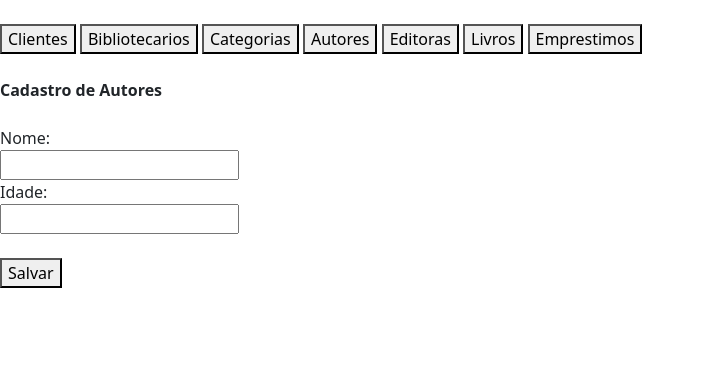
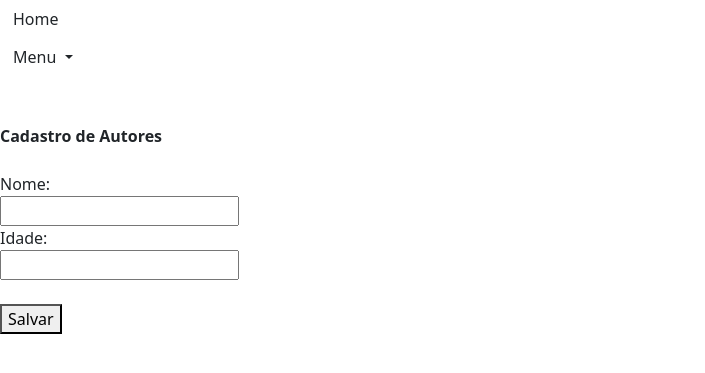
Before and after one commit to anleaes/2025-1-A3-UDWMJ-FAPA-05-Antonio, a Django app: template templates/autores/add_autor.html in a window 1280 px wide. Shown: the top 373 px of the page, without its empty margins (0-705 px from the left). Run offline with Django 5.2, Linux system fonts and the light colour scheme; the template is opened without the code that fills it, so the values that code supplies are empty, except form fields; tables that the repository leaves empty hold one stand-in row (values such as "Sample post"); form fields are guessed from the names that the template uses; some libraries are stand-ins or nearby versions.

Commit message:
add my stylesheet for custom styles

```diff
--- a/templates/base.html
+++ b/templates/base.html
@@ -8,26 +8,43 @@
     <meta name="viewport" content="width=device-width, initial-scale=1.0">
     <link rel="stylesheet" href="{% static 'css/jquery-ui.css' %}">
     <link rel="stylesheet" href="{% static 'css/bootstrap.min.css' %}">
+    <link rel="stylesheet" href="{% static 'css/my-styles.css' %}">
     <title>{% block title %}Biblioteca App{% endblock title %}</title>
 </head>
 <body>
-    <br />
-    <a href="{% url 'clientes:list_clientes' %}" ><button>Clientes</button></a>
-    <a href="{% url 'bibliotecarios:list_bibliotecarios' %}" ><button>Bibliotecarios</button></a>
-    <a href="{% url 'categorias:list_categorias' %}" ><button>Categorias</button></a>
-    <a href="{% url 'autores:list_autores' %}" ><button>Autores</button></a>
-    <a href="{% url 'editoras:list_editoras' %}" ><button>Editoras</button></a>
-    <a href="{% url 'livros:list_livros' %}" ><button>Livros</button></a>
-    <a href="{% url 'emprestimos:list_emprestimos' %}" ><button>Emprestimos</button></a>
+    <header>
+        <div class="header_home">
+            <a href="{% url 'core:home' %}" ><button class="btn header-btn">Home</button></a>
+        </div>
+        <div class="header_links">
+            <div class="dropdown" style="display: inline-block;">
+                <button class="btn header-btn dropdown-toggle" type="button" id="menuDropdown" data-toggle="dropdown" aria-haspopup="true" aria-expanded="false">
+                    Menu
+                </button>
+                <div class="dropdown-menu" aria-labelledby="menuDropdown">
+                    <a class="dropdown-item" href="{% url 'clientes:list_clientes' %}">Clientes</a>
+                    <a class="dropdown-item" href="{% url 'bibliotecarios:list_bibliotecarios' %}">Bibliotecarios</a>
+                    <a class="dropdown-item" href="{% url 'categorias:list_categorias' %}">Categorias</a>
+                    <a class="dropdown-item" href="{% url 'autores:list_autores' %}">Autores</a>
+                    <a class="dropdown-item" href="{% url 'editoras:list_editoras' %}">Editoras</a>
+                    <a class="dropdown-item" href="{% url 'livros:list_livros' %}">Livros</a>
+                    <a class="dropdown-item" href="{% url 'emprestimos:list_emprestimos' %}">Emprestimos</a>
+                </div>
+            </div>
+        </div>
+    </header>
     <br />
 
-    {% block body %}
+    <div class="page_content">
+        {% block body %}
 
-    {% endblock body %}
+        {% endblock body %}
+    </div>
 
     <script src="{% static 'js/jquery-3.5.1.min.js' %}"></script>
     <script src="{% static 'js/jquery.mask.min.js' %}"></script>
     <script src="{% static 'js/jquery-ui.js' %}"></script>
+    <script src="https://cdn.jsdelivr.net/npm/popper.js@1.16.1/dist/umd/popper.min.js"></script>
     <script src="{% static 'js/bootstrap.min.js' %}"></script>
 </body>
 </html>
```
Also changed, not shown: 1 other file.
